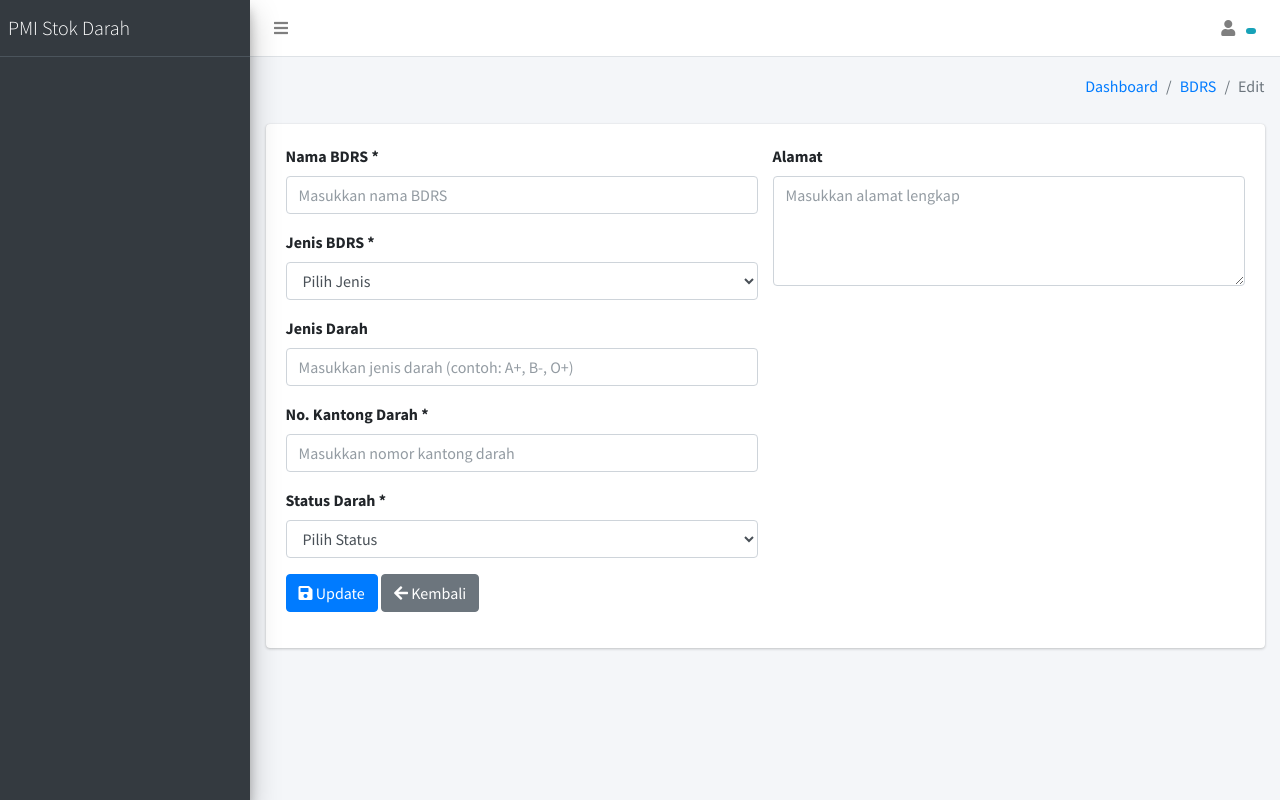
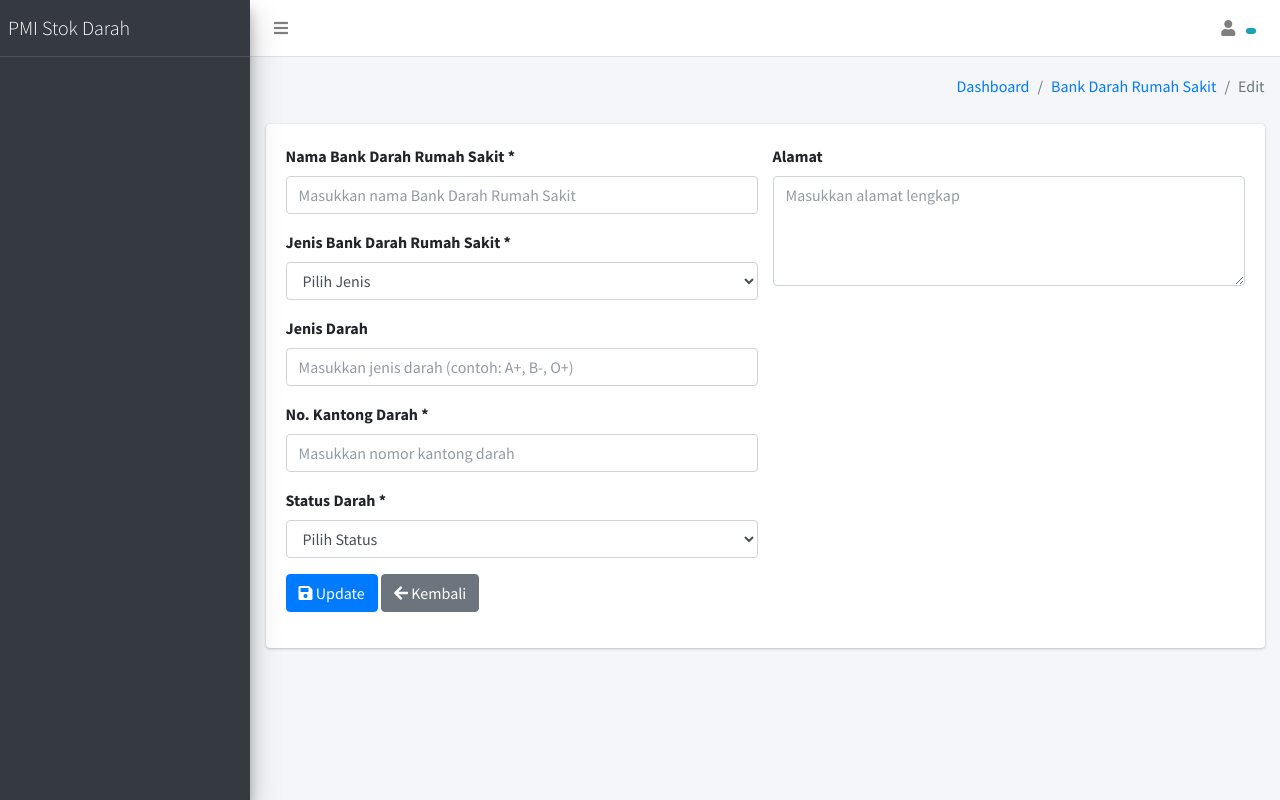
Before and after one commit to Rfan-411222036/pmi-stok-darah, a CodeIgniter 4 app: the page made by app/Views/produsen/edit.php in a window 1280 px wide. Run offline with PHP 8.4 and a stand-in for CodeIgniter, Linux system fonts and the light colour scheme; the template is opened without the code that fills it, so the values that code supplies are empty; some libraries are stand-ins or nearby versions.

Commit message:
UI: Replace 'produsen' labels with 'Bank Darah Rumah Sakit' + set expiry alert threshold to 14 days

```diff
--- a/app/Filters/menus.json
+++ b/app/Filters/menus.json
@@ -11,7 +11,7 @@
           "name": "master data",
           "children": [
             {
-              "name": "produsen",
+              "name": "Bank Darah Rumah Sakit",
               "path": "/produsen"
             },
             {
--- a/app/Helpers/MenuHelper.php
+++ b/app/Helpers/MenuHelper.php
@@ -94,7 +94,7 @@ class MenuHelper
         $iconMap = [
             'dashboard' => 'fas fa-tachometer-alt',
             'master data' => 'fas fa-database',
-            'produsen' => 'fas fa-industry',
+            'bank darah rumah sakit' => 'fas fa-industry',
             'rumah sakit' => 'fas fa-hospital-user',
             'stok darah' => 'fas fa-tint',
             'distribusi' => 'fas fa-truck',
--- a/app/Models/StokModel.php
+++ b/app/Models/StokModel.php
@@ -61,7 +61,7 @@ class StokModel extends Model
     public function getStokMendekatiExpired()
     {
         $date = date('Y-m-d');
-        $expiredDate = date('Y-m-d', strtotime('+7 days'));
+        $expiredDate = date('Y-m-d', strtotime('+14 days'));
 
         return $this->where('status', 'tersedia')
                    ->where('tanggal_expired >=', $date)
--- a/app/Views/produsen/edit.php
+++ b/app/Views/produsen/edit.php
@@ -12,7 +12,7 @@
                 <div class="col-sm-6">
                     <ol class="breadcrumb float-sm-right">
                         <li class="breadcrumb-item"><a href="<?= base_url('/dashboard') ?>">Dashboard</a></li>
-                        <li class="breadcrumb-item"><a href="<?= base_url('/produsen') ?>">BDRS</a></li>
+                        <li class="breadcrumb-item"><a href="<?= base_url('/produsen') ?>">Bank Darah Rumah Sakit</a></li>
                         <li class="breadcrumb-item active">Edit</li>
                     </ol>
                 </div>
@@ -40,14 +40,14 @@
                         <div class="row">
                             <div class="col-md-6">
                                 <div class="form-group">
-                                    <label for="nama">Nama BDRS *</label>
-                                    <input type="text" class="form-control" id="nama" name="nama"
-                                           value="<?= old('nama', $produsen['nama']) ?>"
-                                           placeholder="Masukkan nama BDRS" required>
+                                     <label for="nama">Nama Bank Darah Rumah Sakit *</label>
+                                     <input type="text" class="form-control" id="nama" name="nama"
+                                         value="<?= old('nama', $produsen['nama']) ?>"
+                                         placeholder="Masukkan nama Bank Darah Rumah Sakit" required>
                                 </div>
 
                                 <div class="form-group">
-                                    <label for="jenis">Jenis BDRS *</label>
+                                    <label for="jenis">Jenis Bank Darah Rumah Sakit *</label>
                                     <select class="form-control" id="jenis" name="jenis" required>
                                         <option value="">Pilih Jenis</option>
                                         <option value="perorangan" <?= old('jenis', $produsen['jenis']) == 'perorangan' ? 'selected' : '' ?>>Perorangan</option>
--- a/app/Views/stok/create.php
+++ b/app/Views/stok/create.php
@@ -48,9 +48,9 @@
                                 </div>
 
                                 <div class="form-group">
-                                    <label for="idprodusen">Produsen *</label>
+                                    <label for="idprodusen">Bank Darah Rumah Sakit *</label>
                                     <select class="form-control" id="idprodusen" name="idprodusen" required>
-                                        <option value="">Pilih Produsen</option>
+                                        <option value="">Pilih Bank Darah Rumah Sakit</option>
                                         <?php foreach ($produsen as $p): ?>
                                             <option value="<?= $p['idprodusen'] ?>" <?= old('idprodusen') == $p['idprodusen'] ? 'selected' : '' ?>>
                                                 <?= $p['nama'] ?> (<?= $p['jenis'] ?>)
--- a/app/Views/stok/edit.php
+++ b/app/Views/stok/edit.php
@@ -47,9 +47,9 @@
                                 </div>
 
                                 <div class="form-group">
-                                    <label for="idprodusen">Produsen *</label>
+                                    <label for="idprodusen">Bank Darah Rumah Sakit *</label>
                                     <select class="form-control" id="idprodusen" name="idprodusen" required>
-                                        <option value="">Pilih Produsen</option>
+                                        <option value="">Pilih Bank Darah Rumah Sakit</option>
                                         <?php foreach ($produsen as $p): ?>
                                             <option value="<?= $p['idprodusen'] ?>" <?= old('idprodusen', $stok['idprodusen']) == $p['idprodusen'] ? 'selected' : '' ?>>
                                                 <?= $p['nama'] ?> (<?= $p['jenis'] ?>)
--- a/app/Views/stok/index.php
+++ b/app/Views/stok/index.php
@@ -71,7 +71,7 @@
                                 <tr>
                                     <th>#</th>
                                     <th>No Kantong</th>
-                                    <th>Produsen</th>
+                                    <th>Bank Darah Rumah Sakit</th>
                                     <th>Golongan Darah</th>
                                     <th>Jenis Darah</th>
                                     <th>Volume</th>
```
Also changed, not shown: app/Views/produsen/create.php (+6 -6 lines), app/Views/produsen/index.php (+5 -5 lines), 5 other files.
